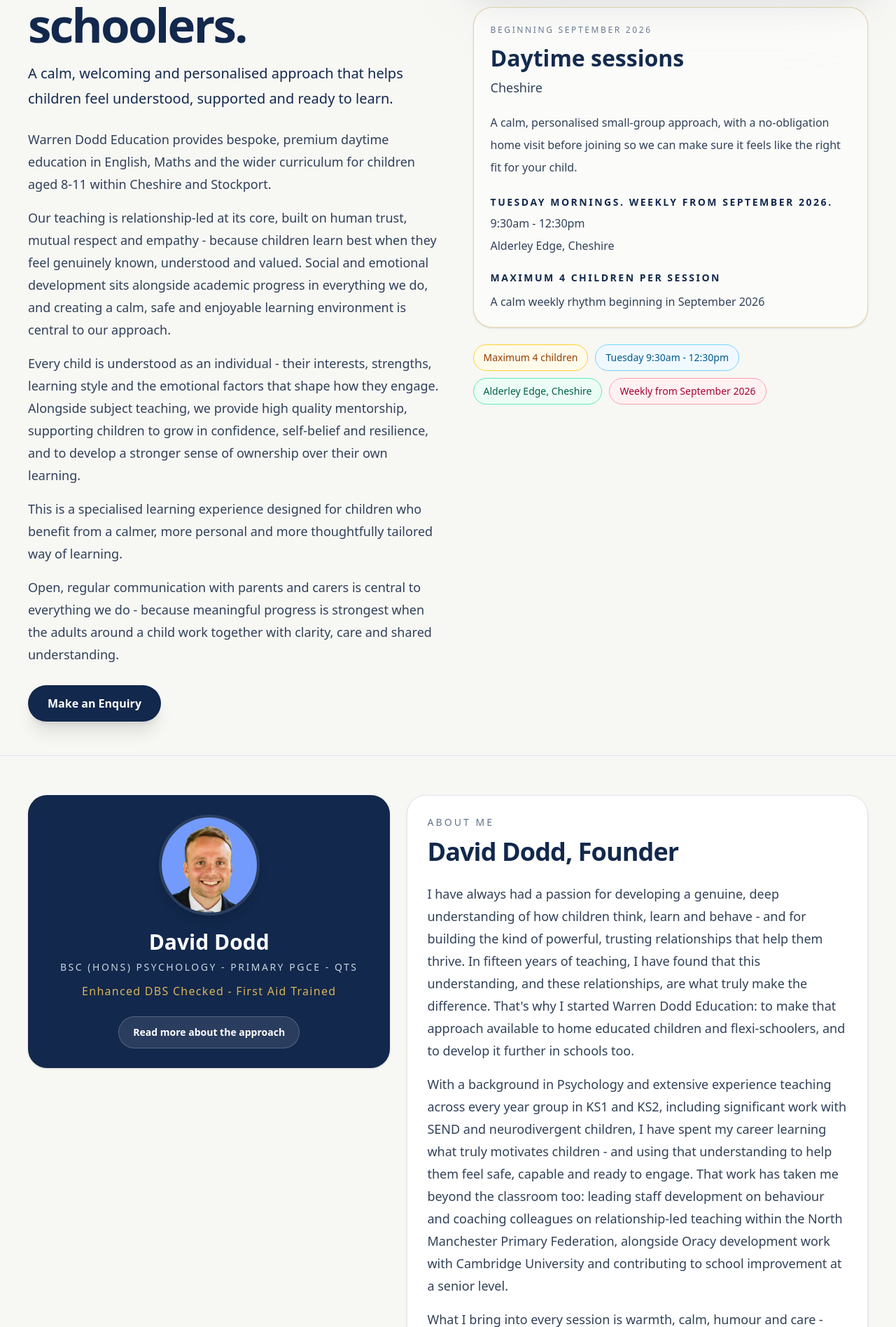
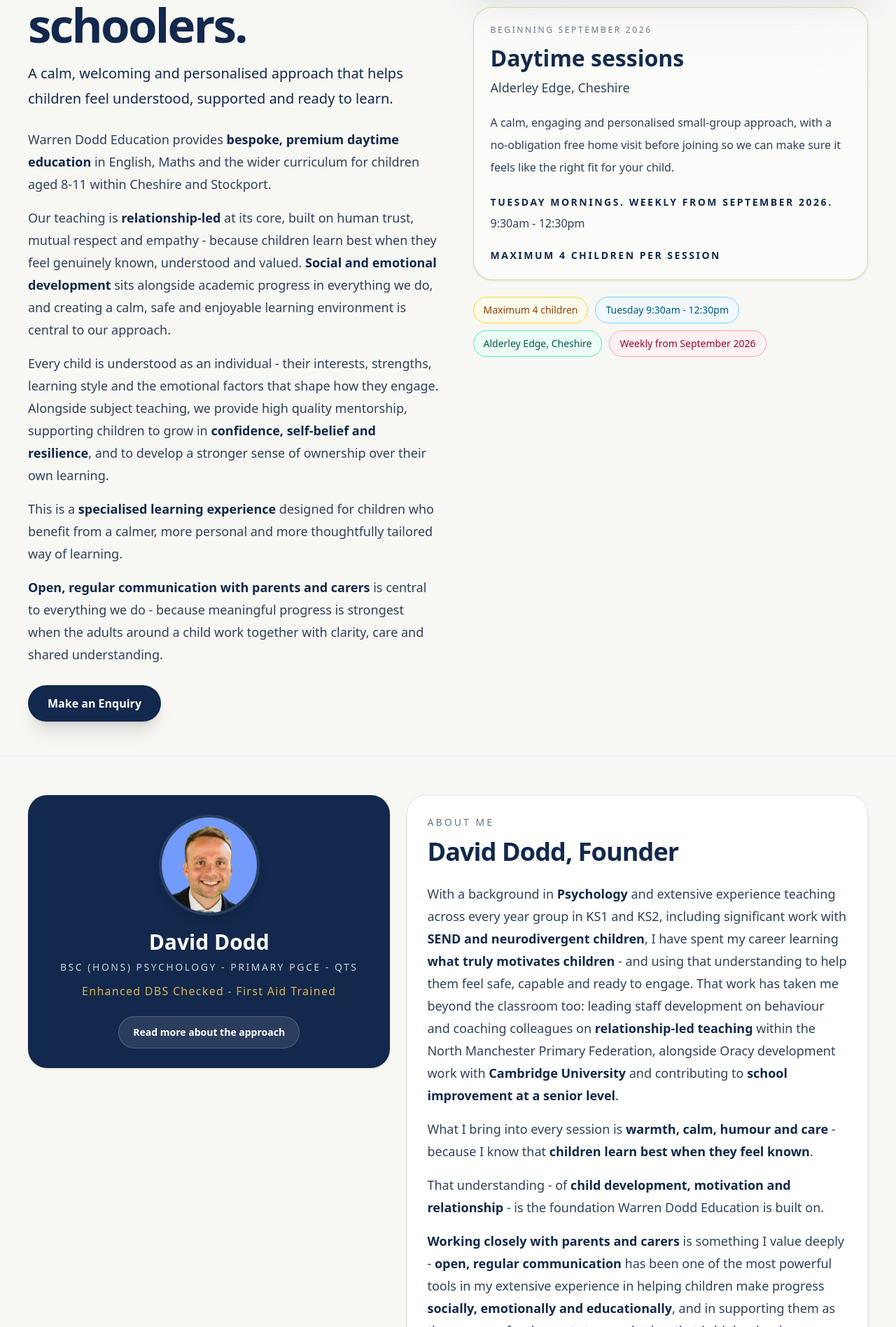
Before and after one commit to davedodd89-ai/warren-dodd-education, a Next.js app: page / in a window 1280 px wide. Shown: the part 704-2600 px from the top of the page at 70% size. Built offline with nearby package versions, Linux system fonts and the light colour scheme.

Commit message:
Refine homepage and contact page weekly session messaging

```diff
--- a/app/contact/page.tsx
+++ b/app/contact/page.tsx
@@ -11,7 +11,7 @@
 
   const discussionPoints = [
     "Whether the sessions feel like the right fit for your child",
-    "How the 3-hour daytime sessions work",
+    "How the regular weekly group sessions work",
     "What kind of support would be most helpful",
     "How confidence, motivation and engagement are currently affecting learning",
     "What a strong next step would look like for your family",
@@ -84,12 +84,12 @@
                 <p>1. You get in touch with a few details about your child.</p>
                 <p>2. We arrange an initial conversation.</p>
                 <p>
-                  3. A no-obligation home visit helps us decide whether it feels
-                  like the right fit.
+                  3. A no-obligation free home visit helps us decide whether it
+                  feels like the right fit.
                 </p>
                 <p>
-                  4. If it does, we discuss the best next step for September
-                  2026.
+                  4. If it does, we discuss a regular weekly place from
+                  September 2026.
                 </p>
               </div>
             </div>
@@ -108,11 +108,11 @@
               </p>
 
               <p className="mt-2 text-base text-slate-700 sm:text-lg">
-                Per daytime session
+                Per weekly daytime session
               </p>
 
-              <p className="mt-3 text-lg font-medium text-[#12284C]">
-                A specialised learning experience
+              <p className="mt-3 text-lg font-semibold text-[#12284C]">
+                A reserved weekly group place
               </p>
 
               <p className="mt-3 text-sm font-medium uppercase tracking-[0.16em] text-slate-500">
@@ -129,20 +129,21 @@
 
             <div className="rounded-[1.5rem] border border-slate-200 bg-white p-6 shadow-sm sm:rounded-[2rem] sm:p-8">
               <p className="text-sm uppercase tracking-[0.2em] text-slate-500">
-                Why enquire now
+                Important to know
               </p>
 
               <p className="mt-4 text-base leading-7 text-slate-700 sm:text-lg sm:leading-8">
-                Because this is a small, carefully designed provision rather than
-                a high-volume tutoring model. With only four children per
-                session, early enquiries make sense for families who want to
-                explore whether this could be the right fit for September.
+                This provision is designed around a regular weekly group
+                structure rather than occasional drop-in support. The aim is to
+                give each child a calm, dependable rhythm and a consistent small
+                group in which trust, confidence and progress can build over
+                time.
               </p>
 
               <p className="mt-4 text-base leading-7 text-slate-700 sm:text-lg sm:leading-8">
-                The approach is built around calm structure, tailored challenge,
-                genuine trust and close understanding of each child. That is the
-                value families are investing in.
+                Because places are limited, enquiries now are for families who
+                are seriously exploring whether a reserved weekly place from
+                September 2026 could be the right fit.
               </p>
             </div>
           </div>
--- a/app/page.tsx
+++ b/app/page.tsx
@@ -43,6 +43,13 @@
     "9:30am - 12:30pm",
     "Alderley Edge, Cheshire",
     "Maximum 4 children",
+  ];
+
+  const weeklySessionPoints = [
+    "Reserved weekly group place",
+    "3-hour daytime session",
+    "Maximum 4 children",
+    "Built for consistency, not drop-in support",
   ];
 
   return (
@@ -94,13 +101,13 @@
                 </h2>
 
                 <p className="mt-2 text-lg font-medium text-slate-700">
-                  Cheshire
+                  Alderley Edge, Cheshire
                 </p>
 
                 <p className="mt-5 text-base leading-8 text-slate-700">
-                  A calm, personalised small-group approach, with a no-obligation
-                  home visit before joining so we can make sure it feels like the
-                  right fit for your child.
+                  A calm, engaging and personalised small-group approach, with a
+                  no-obligation free home visit before joining so we can make sure
+                  it feels like the right fit for your child.
                 </p>
 
                 <div className="mt-6 space-y-2">
@@ -110,17 +117,10 @@
                   <p className="text-base font-medium text-slate-700">
                     9:30am - 12:30pm
                   </p>
-                  <p className="text-base font-medium text-slate-700">
-                    Alderley Edge, Cheshire
-                  </p>
                 </div>
 
                 <p className="mt-6 text-sm font-semibold uppercase tracking-[0.18em] text-[#12284C]">
                   Maximum 4 children per session
-                </p>
-
-                <p className="mt-3 text-base font-medium text-slate-700">
-                  A calm weekly rhythm beginning in September 2026
                 </p>
               </div>
 
@@ -157,40 +157,58 @@
             </p>
 
             <p className="mt-6 max-w-3xl text-base leading-7 text-slate-700 md:text-lg md:leading-8">
-              Warren Dodd Education provides bespoke, premium daytime education
+              Warren Dodd Education provides{" "}
+              <span className="font-semibold text-[#12284C]">
+                bespoke, premium daytime education
+              </span>{" "}
               in English, Maths and the wider curriculum for children aged 8-11
               within Cheshire and Stockport.
             </p>
 
             <p className="mt-4 max-w-3xl text-base leading-7 text-slate-700 md:text-lg md:leading-8">
-              Our teaching is relationship-led at its core, built on human
-              trust, mutual respect and empathy - because children learn best
-              when they feel genuinely known, understood and valued. Social and
-              emotional development sits alongside academic progress in
-              everything we do, and creating a calm, safe and enjoyable learning
-              environment is central to our approach.
+              Our teaching is{" "}
+              <span className="font-semibold text-[#12284C]">
+                relationship-led
+              </span>{" "}
+              at its core, built on human trust, mutual respect and empathy -
+              because children learn best when they feel genuinely known,
+              understood and valued.{" "}
+              <span className="font-semibold text-[#12284C]">
+                Social and emotional development
+              </span>{" "}
+              sits alongside academic progress in everything we do, and creating
+              a calm, safe and enjoyable learning environment is central to our
+              approach.
             </p>
 
             <p className="mt-4 max-w-3xl text-base leading-7 text-slate-700 md:text-lg md:leading-8">
               Every child is understood as an individual - their interests,
               strengths, learning style and the emotional factors that shape how
               they engage. Alongside subject teaching, we provide high quality
-              mentorship, supporting children to grow in confidence,
-              self-belief and resilience, and to develop a stronger sense of
-              ownership over their own learning.
+              mentorship, supporting children to grow in{" "}
+              <span className="font-semibold text-[#12284C]">
+                confidence, self-belief and resilience
+              </span>
+              , and to develop a stronger sense of ownership over their own
+              learning.
             </p>
 
             <p className="mt-4 max-w-3xl text-base leading-7 text-slate-700 md:text-lg md:leading-8">
-              This is a specialised learning experience designed for children
-              who benefit from a calmer, more personal and more thoughtfully
-              tailored way of learning.
+              This is a{" "}
+              <span className="font-semibold text-[#12284C]">
+                specialised learning experience
+              </span>{" "}
+              designed for children who benefit from a calmer, more personal and
+              more thoughtfully tailored way of learning.
             </p>
 
             <p className="mt-4 max-w-3xl text-base leading-7 text-slate-700 md:text-lg md:leading-8">
-              Open, regular communication with parents and carers is central to
-              everything we do - because meaningful progress is strongest when
-              the adults around a child work together with clarity, care and
-              shared understanding.
+              <span className="font-semibold text-[#12284C]">
+                Open, regular communication with parents and carers
+              </span>{" "}
+              is central to everything we do - because meaningful progress is
+              strongest when the adults around a child work together with
+              clarity, care and shared understanding.
             </p>
 
             <div className="mt-6 space-y-5 lg:hidden">
@@ -204,13 +222,13 @@
                 </p>
 
                 <p className="mt-2 text-base font-medium text-slate-700 md:text-lg">
-                  Cheshire
+                  Alderley Edge, Cheshire
                 </p>
 
                 <p className="mt-4 text-sm leading-6 text-slate-700 md:text-base md:leading-7">
-                  A calm, personalised small-group approach, with a no-obligation
-                  home visit before joining so we can make sure it feels like the
-                  right fit for your child.
+                  A calm, engaging and personalised small-group approach, with a
+                  no-obligation free home visit before joining so we can make sure
+                  it feels like the right fit for your child.
                 </p>
 
                 <div className="mt-5 space-y-1">
@@ -220,17 +238,10 @@
                   <p className="text-sm font-medium text-slate-700 md:text-base">
                     9:30am - 12:30pm
                   </p>
-                  <p className="text-sm font-medium text-slate-700 md:text-base">
-                    Alderley Edge, Cheshire
-                  </p>
                 </div>
 
                 <p className="mt-5 text-sm font-medium uppercase tracking-[0.16em] text-[#12284C]">
                   Maximum 4 children per session
-                </p>
-
-                <p className="mt-3 text-sm font-medium text-slate-700 md:text-base">
-                  A calm weekly rhythm beginning in September 2026
                 </p>
               </div>
 
@@ -306,48 +317,72 @@
               </h2>
 
               <p className="mt-6 text-base leading-7 text-slate-700 md:text-lg md:leading-8">
-                I have always had a passion for developing a genuine, deep
-                understanding of how children think, learn and behave - and for
-                building the kind of powerful, trusting relationships that help
-                them thrive. In fifteen years of teaching, I have found that
-                this understanding, and these relationships, are what truly make
-                the difference. That's why I started Warren Dodd Education: to
-                make that approach available to home educated children and
-                flexi-schoolers, and to develop it further in schools too.
+                With a background in{" "}
+                <span className="font-semibold text-[#12284C]">Psychology</span>{" "}
+                and extensive experience teaching across every year group in KS1
+                and KS2, including significant work with{" "}
+                <span className="font-semibold text-[#12284C]">
+                  SEND and neurodivergent children
+                </span>
+                , I have spent my career learning{" "}
+                <span className="font-semibold text-[#12284C]">
+                  what truly motivates children
+                </span>{" "}
+                - and using that understanding to help them feel safe, capable
+                and ready to engage. That work has taken me beyond the classroom
+                too: leading staff development on behaviour and coaching
+                colleagues on{" "}
+                <span className="font-semibold text-[#12284C]">
+                  relationship-led teaching
+                </span>{" "}
+                within the North Manchester Primary Federation, alongside Oracy
+                development work with{" "}
+                <span className="font-semibold text-[#12284C]">
+                  Cambridge University
+                </span>{" "}
+                and contributing to
+                <span className="font-semibold text-[#12284C]">
+                  {" "}
+                  school improvement at a senior level
+                </span>
+                .
               </p>
 
               <p className="mt-4 text-base leading-7 text-slate-700 md:text-lg md:leading-8">
-                With a background in Psychology and extensive experience
-                teaching across every year group in KS1 and KS2, including
-                significant work with SEND and neurodivergent children, I have
-                spent my career learning what truly motivates children - and
-                using that understanding to help them feel safe, capable and
-                ready to engage. That work has taken me beyond the classroom
-                too: leading staff development on behaviour and coaching
-                colleagues on relationship-led teaching within the North
-                Manchester Primary Federation, alongside Oracy development work
-                with Cambridge University and contributing to school improvement
-                at a senior level.
+                What I bring into every session is{" "}
+                <span className="font-semibold text-[#12284C]">
+                  warmth, calm, humour and care
+                </span>{" "}
+                - because I know that{" "}
+                <span className="font-semibold text-[#12284C]">
+                  children learn best when they feel known
+                </span>
+                .
               </p>
 
               <p className="mt-4 text-base leading-7 text-slate-700 md:text-lg md:leading-8">
-                What I bring into every session is warmth, calm, humour and care
-                - because I know that children learn best when they feel known.
+                That understanding - of{" "}
+                <span className="font-semibold text-[#12284C]">
+                  child development, motivation and relationship
+                </span>{" "}
+                - is the foundation Warren Dodd Education is built on.
               </p>
 
               <p className="mt-4 text-base leading-7 text-slate-700 md:text-lg md:leading-8">
-                That understanding - of child development, motivation and
-                relationship - is the foundation Warren Dodd Education is built
-                on.
-              </p>
-
-              <p className="mt-4 text-base leading-7 text-slate-700 md:text-lg md:leading-8">
-                Working closely with parents and carers is something I value
-                deeply - open, regular communication has been one of the most
-                powerful tools in my extensive experience in helping children
-                make progress socially, emotionally and educationally, and in
-                supporting them as they prepare for the next stage - whether
-                that is high school or continued home education.
+                <span className="font-semibold text-[#12284C]">
+                  Working closely with parents and carers
+                </span>{" "}
+                is something I value deeply -{" "}
+                <span className="font-semibold text-[#12284C]">
+                  open, regular communication
+                </span>{" "}
+                has been one of the most powerful tools in my extensive
+                experience in helping children make progress{" "}
+                <span className="font-semibold text-[#12284C]">
+                  socially, emotionally and educationally
+                </span>
+                , and in supporting them as they prepare for the next stage -
+                whether that is high school or continued home education.
               </p>
             </div>
           </div>
@@ -480,30 +515,29 @@
           <div className="mx-auto max-w-2xl">
             <div className="rounded-[1.7rem] border border-slate-200 bg-white p-7 shadow-sm md:p-8">
               <p className="text-xs uppercase tracking-[0.2em] text-slate-500 md:text-sm">
-                Investment
+                Regular weekly group sessions
               </p>
 
-              <p className="mt-3 text-4xl font-semibold text-[#12284C] md:text-5xl">
-                £195
+              <p className="mt-3 text-2xl font-semibold text-[#12284C] md:text-3xl">
+                A reserved weekly place, designed for consistency.
               </p>
 
-              <p className="mt-2 text-base text-slate-700 md:text-lg">
-                Per daytime session
+              <p className="mt-4 text-base leading-7 text-slate-700 md:text-lg md:leading-8">
+                Sessions are designed as a regular weekly commitment rather than
+                occasional drop-in support. Each child joins as part of a small,
+                consistent group so that trust, rhythm and meaningful progress
+                can build over time.
               </p>
 
-              <p className="mt-3 text-lg font-medium text-[#12284C]">
-                A specialised learning experience
-              </p>
-
-              <p className="mt-3 text-sm font-medium uppercase tracking-[0.16em] text-slate-500">
-                Maximum 4 children per group
-              </p>
-
-              <div className="mt-5 space-y-2.5 text-sm text-slate-700 md:text-base">
-                <p>3-hour bespoke, weekly daytime session</p>
-                <p>Relationship-led and psychology-informed</p>
-                <p>Home education and flexi-school families</p>
-                <p>Built to grow confidence and independence</p>
+              <div className="mt-6 flex flex-wrap gap-2.5">
+                {weeklySessionPoints.map((item) => (
+                  <span
+                    key={item}
+                    className="rounded-full border border-slate-300 bg-[#FBFBF9] px-3.5 py-2 text-xs text-slate-700 md:text-sm"
+                  >
+                    {item}
+                  </span>
+                ))}
               </div>
 
               <div className="mt-7">
@@ -511,7 +545,7 @@
                   href="/contact"
                   className="inline-flex w-full items-center justify-center rounded-full bg-[#12284C] px-6 py-3.5 text-center font-semibold text-white transition hover:-translate-y-0.5"
                 >
-                  Make an Enquiry
+                  Enquire now
                 </Link>
               </div>
             </div>
```
